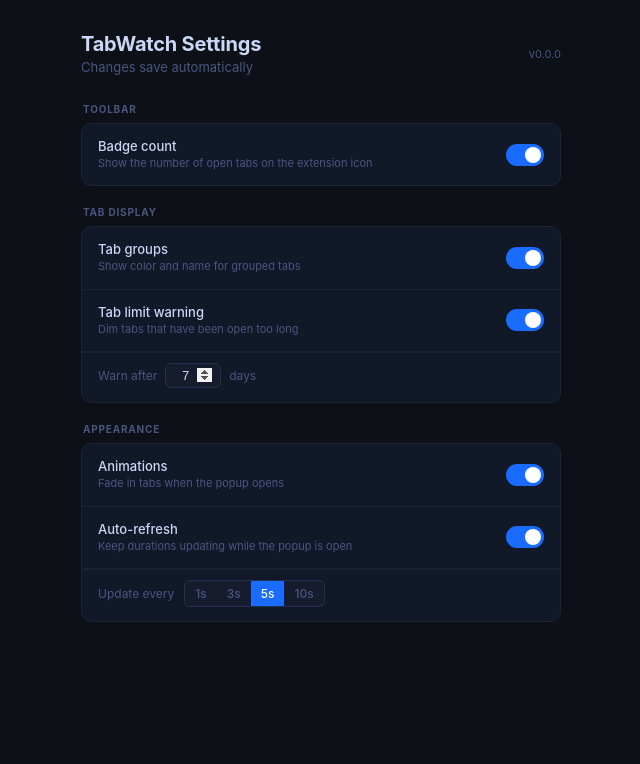
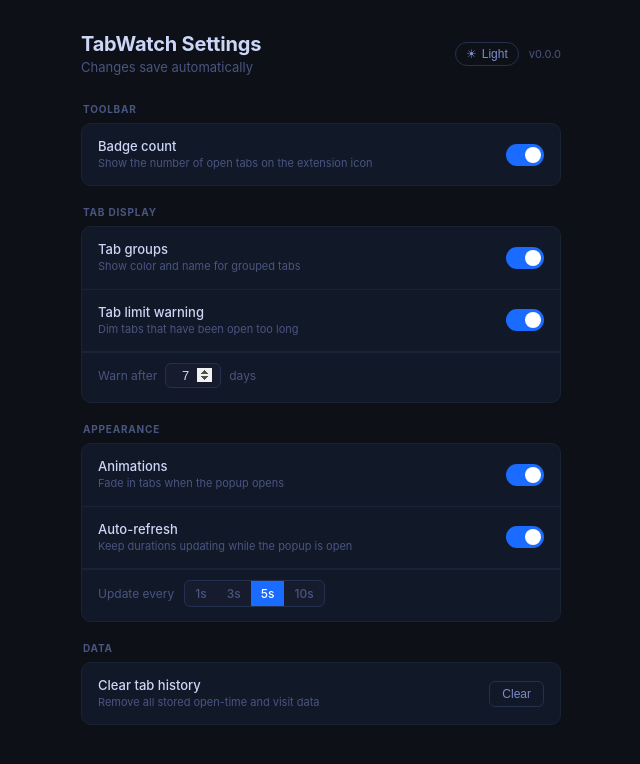
Before and after one commit to shadoath/tab-watch, a browser extension: page options.html in a window 1280 px wide. Shown: the whole page, without its empty margins (319-959 px from the left). Drawn offline with Linux system fonts and the light colour scheme.

Commit message:
feat: polish (Group 3)
- #7: build favicon element in render layer; store favIconUrl string in tabData
- #8: extract shared defaults.js; remove duplicate DEFAULTS from options.js and
  inline opts defaults in popup.js
- #10: live option sync via storage.onChanged in popup — options page changes
  reflect immediately without reopening the popup
- #11: clear tab history button in options page; removes all timestamp and
  visit keys from storage
- #12: theme toggle in options page header, syncs with popup theme

Co-Authored-By: Claude Sonnet 4.6 <noreply@anthropic.com>

```diff
--- /dev/null
+++ b/defaults.js
@@ -0,0 +1,9 @@
+const DEFAULTS = {
+  opt_badge:            true,
+  opt_groups:           true,
+  opt_warn:             true,
+  opt_warn_days:        7,
+  opt_animations:       true,
+  opt_refresh:          true,
+  opt_refresh_interval: 5,
+};
--- a/options.html
+++ b/options.html
@@ -272,6 +272,45 @@
         color: #fff;
       }
 
+      /* ── Theme toggle ── */
+      #theme-toggle {
+        display: flex;
+        align-items: center;
+        gap: 5px;
+        background: none;
+        border: 1px solid var(--input-border);
+        border-radius: 20px;
+        padding: 4px 10px;
+        cursor: pointer;
+        font-size: 12px;
+        color: var(--text-label);
+        transition: border-color 0.15s, color 0.15s;
+      }
+
+      #theme-toggle:hover {
+        border-color: var(--accent);
+        color: var(--accent);
+      }
+
+      /* ── Clear button ── */
+      #clear-storage {
+        background: none;
+        border: 1px solid var(--input-border);
+        border-radius: 6px;
+        padding: 5px 12px;
+        font-size: 12px;
+        font-weight: 500;
+        color: var(--text-label);
+        cursor: pointer;
+        transition: border-color 0.15s, color 0.15s;
+        flex-shrink: 0;
+      }
+
+      #clear-storage:hover {
+        border-color: #d93025;
+        color: #d93025;
+      }
+
       /* ── Saved indicator ── */
       #saved {
         font-size: 12px;
@@ -294,7 +333,13 @@
           <h1>TabWatch Settings</h1>
           <p>Changes save automatically</p>
         </div>
-        <span id="version" style="font-size:11px;color:var(--text-sub);"></span>
+        <div style="display:flex;align-items:center;gap:10px;">
+          <button id="theme-toggle">
+            <span class="icon">☀</span>
+            <span class="label">Light</span>
+          </button>
+          <span id="version" style="font-size:11px;color:var(--text-sub);"></span>
+        </div>
       </div>
 
       <!-- Toolbar -->
@@ -382,8 +427,23 @@
         </div>
       </div>
 
+      <!-- Data -->
+      <div class="section">
+        <div class="section-title">Data</div>
+        <div class="card">
+          <div class="option-row">
+            <div class="option-text">
+              <div class="option-label">Clear tab history</div>
+              <div class="option-desc">Remove all stored open-time and visit data</div>
+            </div>
+            <button id="clear-storage">Clear</button>
+          </div>
+        </div>
+      </div>
+
       <div id="saved">Saved</div>
     </div>
+    <script src="defaults.js"></script>
     <script src="options.js"></script>
   </body>
 </html>
--- a/options.js
+++ b/options.js
@@ -1,13 +1,3 @@
-const DEFAULTS = {
-  opt_badge:            true,
-  opt_groups:           true,
-  opt_warn:             true,
-  opt_warn_days:        7,
-  opt_animations:       true,
-  opt_refresh:          true,
-  opt_refresh_interval: 5,
-};
-
 let savedTimer = null;
 
 function showSaved() {
@@ -30,8 +20,21 @@ async function init() {
     chrome.storage.local.get(null, resolve)
   );
 
-  // Apply theme
-  if (storage.theme === "light") document.body.classList.add("light");
+  // Apply theme and wire toggle
+  function applyTheme(isLight) {
+    document.body.classList.toggle("light", isLight);
+    const toggle = document.getElementById("theme-toggle");
+    toggle.querySelector(".icon").textContent = isLight ? "☽" : "☀";
+    toggle.querySelector(".label").textContent = isLight ? "Dark" : "Light";
+  }
+
+  applyTheme(storage.theme === "light");
+
+  document.getElementById("theme-toggle").addEventListener("click", () => {
+    const nowLight = !document.body.classList.contains("light");
+    applyTheme(nowLight);
+    chrome.storage.local.set({ theme: nowLight ? "light" : "dark" });
+  });
 
   // Show extension version
   document.getElementById("version").textContent =
@@ -84,6 +87,18 @@ async function init() {
       showSaved();
     }, 600);
   });
+
+  // Clear tab history (timestamps + visit counts)
+  document.getElementById("clear-storage").addEventListener("click", async () => {
+    const items = await new Promise((resolve) => chrome.storage.local.get(null, resolve));
+    const keysToRemove = Object.keys(items).filter(
+      (k) => /^\d+_/.test(k) || k.startsWith("v:")
+    );
+    if (keysToRemove.length > 0) {
+      await new Promise((resolve) => chrome.storage.local.remove(keysToRemove, resolve));
+    }
+    showSaved();
+  });
 }
 
 init();
```
Also changed, not shown: popup.html (+1 -0 lines), popup.js (+25 -14 lines), 1 other file.
